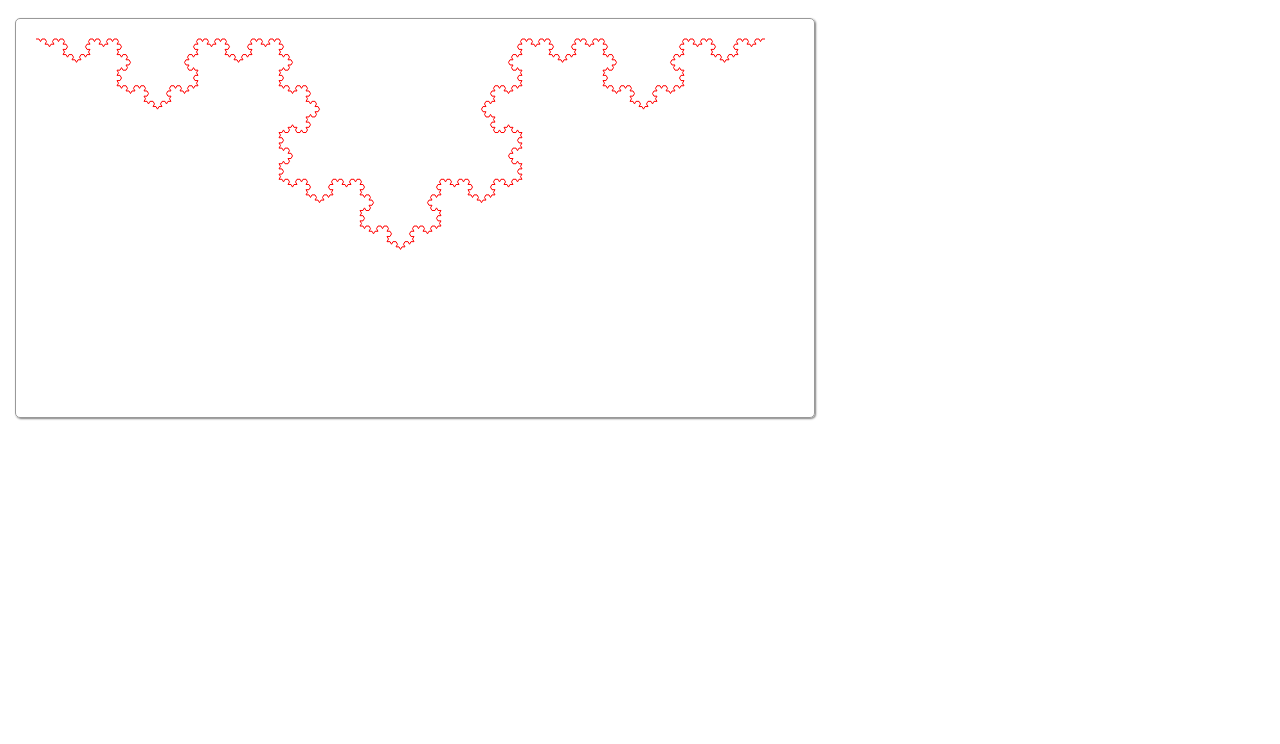
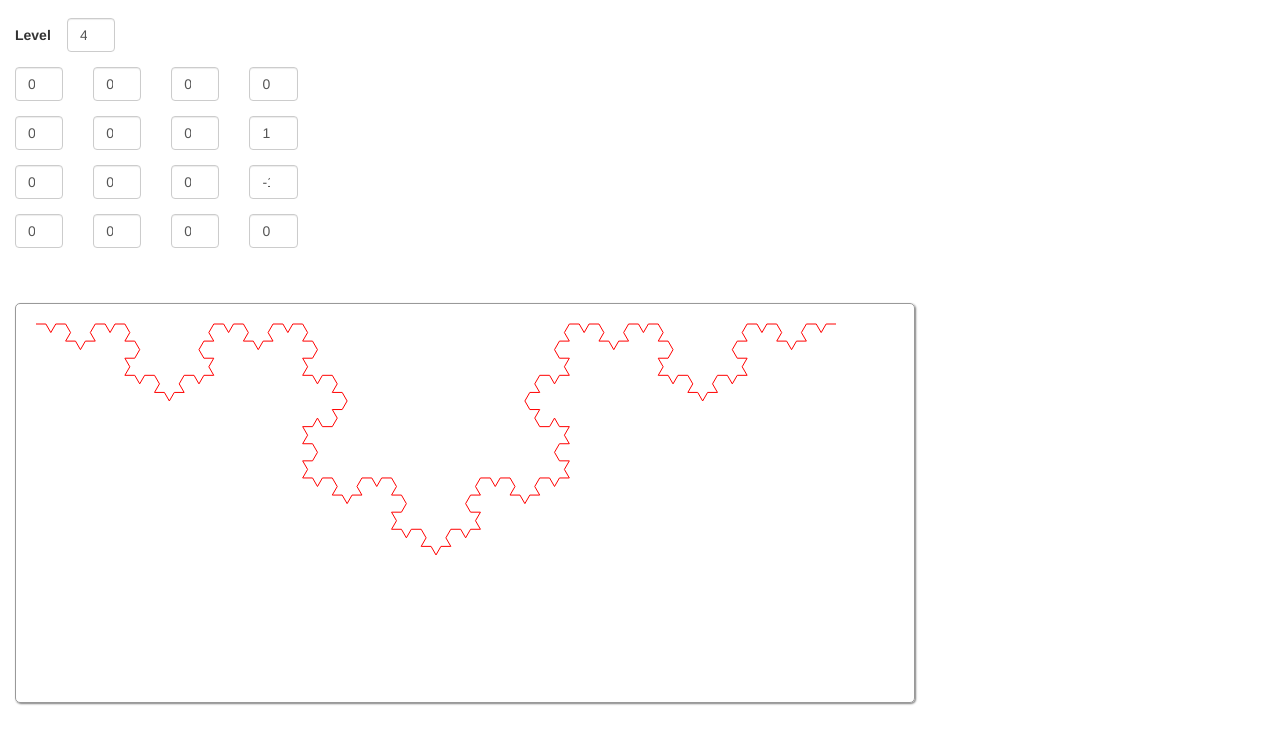
Before and after one commit to radl97/js-fractal, a plain HTML site: page index.html in a window 1280 px wide. Shown: the part 54-798 px from the top of the page. Drawn offline with Linux system fonts and the light colour scheme.

Commit message:
prototype matrix gui

```diff
--- a/css/fractal.css
+++ b/css/fractal.css
@@ -7,9 +7,10 @@ html, body, svg {
     border: 1px solid #999999;
     border-radius: 5px;
     box-shadow: gray 1px 1px 2px;
+    margin-top: 40px;
 }
 
 #main-draw-table {
-    width: 800px;
+    width: 900px;
     height: 400px;
 }
--- a/index.html
+++ b/index.html
@@ -33,12 +33,106 @@
 </nav>
 
 <div class="container-fluid">
+    <div class="col-sm-3 row">
+
+        <form class="form-horizontal">
+            <div class="form-group">
+                <label for="fractal-level" class="col-sm-2 control-label">Level</label>
+                <div class="col-sm-3">
+                    <input type="number" class="form-control" id="fractal-level" placeholder="Level" value="4">
+                </div>
+            </div>
+
+            <div class="form-group">
+                <div class="col-sm-3">
+                    <input type="number" class="form-control fractal-matrix-input" data-column="0" data-row="0"
+                           placeholder="X" value="0">
+                </div>
+                <div class="col-sm-3">
+                    <input type="number" class="form-control fractal-matrix-input" data-column="1" data-row="0"
+                           placeholder="Y" value="0">
+                </div>
+                <div class="col-sm-3">
+                    <input type="number" class="form-control fractal-matrix-input" data-column="2" data-row="0"
+                           placeholder="Length" value="0.3333333333333333">
+                </div>
+                <div class="col-sm-3">
+                    <input type="number" class="form-control fractal-matrix-input" data-column="3" data-row="0"
+                           placeholder="Angle" value="0">
+                </div>
+            </div>
+
+            <div class="form-group">
+                <div class="col-sm-3">
+                    <input type="number" class="form-control fractal-matrix-input" data-column="0" data-row="1"
+                           placeholder="X" value="0.3333333333333333">
+                </div>
+                <div class="col-sm-3">
+                    <input type="number" class="form-control fractal-matrix-input" data-column="1" data-row="1"
+                           placeholder="Y" value="0">
+                </div>
+                <div class="col-sm-3">
+                    <input type="number" class="form-control fractal-matrix-input" data-column="2" data-row="1"
+                           placeholder="Length" value="0.3333333333333333">
+                </div>
+                <div class="col-sm-3">
+                    <input type="number" class="form-control fractal-matrix-input" data-column="3" data-row="1"
+                           placeholder="Angle" value="1.0471975511965976">
+                </div>
+            </div>
+
+            <div class="form-group">
+                <div class="col-sm-3">
+                    <input type="number" class="form-control fractal-matrix-input" data-column="0" data-row="2"
+                           placeholder="X" value="0.5">
+                </div>
+                <div class="col-sm-3">
+                    <input type="number" class="form-control fractal-matrix-input" data-column="1" data-row="2"
+                           placeholder="Y" value="0.28867513459481287">
+                </div>
+                <div class="col-sm-3">
+                    <input type="number" class="form-control fractal-matrix-input" data-column="2" data-row="2"
+                           placeholder="Length" value="0.3333333333333333">
+                </div>
+                <div class="col-sm-3">
+                    <input type="number" class="form-control fractal-matrix-input" data-column="3" data-row="2"
+                           placeholder="Angle" value="-1.0471975511965976">
+                </div>
+            </div>
+
+            <div class="form-group">
+                <div class="col-sm-3">
+                    <input type="number" class="form-control fractal-matrix-input" data-column="0" data-row="3"
+                           placeholder="X" value="0.6666666666666666">
+                </div>
+                <div class="col-sm-3">
+                    <input type="number" class="form-control fractal-matrix-input" data-column="1" data-row="3"
+                           placeholder="Y" value="0">
+                </div>
+                <div class="col-sm-3">
+                    <input type="number" class="form-control fractal-matrix-input" data-column="2" data-row="3"
+                           placeholder="Length" value="0.3333333333333333">
+                </div>
+                <div class="col-sm-3">
+                    <input type="number" class="form-control fractal-matrix-input" data-column="3" data-row="3"
+                           placeholder="Angle" value="0">
+                </div>
+            </div>
+
+        </form>
+
+    </div>
+</div>
+
+<div class="container-fluid">
     <svg id="main-draw-table" class="draw-box"></svg>
 </div>
 
 <script src="js/jquery.min.js"></script>
 <script src="js/bootstrap.min.js"></script>
 <script src="js/fractal.js"></script>
+<script src="js/fractal-gui.js"></script>
+
 <script>
     drawFractal("#main-draw-table");
 </script>
--- /dev/null
+++ b/js/fractal-gui.js
@@ -0,0 +1,27 @@
+var spec = [
+    [0, 0, 1 / 3, 0],
+    [1 / 3, 0, 1 / 3, Math.PI / 3],
+    [1 / 2, Math.sqrt(3) / 6, 1 / 3, -Math.PI / 3],
+    [2 / 3, 0, 1 / 3, 0]
+];
+
+$(document).ready(function () {
+    $("input.fractal-matrix-input").change(function () {
+        var col = $(this).data("column");
+        var row = $(this).data("row");
+        var val = $(this).val();
+        spec[row][col] = val;
+        console.log("Input changed: col: " + col + ", row: " + row + ", value: " + val + "");
+        redraw();
+    });
+
+    $("input#fractal-level").change(function () {
+        var val = $(this).val();
+        console.log("Fractal level changed: " + val);
+        redraw();
+    });
+});
+
+function redraw() {
+    // TODO implement this
+}
--- a/js/fractal.js
+++ b/js/fractal.js
@@ -94,5 +94,5 @@ function drawFractal(selector) {
     clearDrawTable(drawTable);
     // TODO connect this function with the GUI
     // 5 szintu gorbe (20;20) ponttol, 729 hosszu vonal helyett
-    draw(drawTable, 5, 20, 20, 729, 0);
+    draw(drawTable, 4, 20, 20, 800, 0);
 }
```
